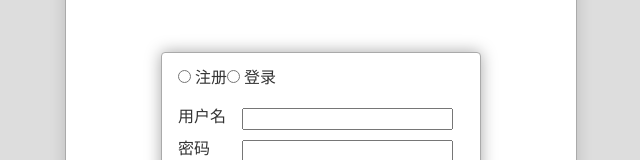
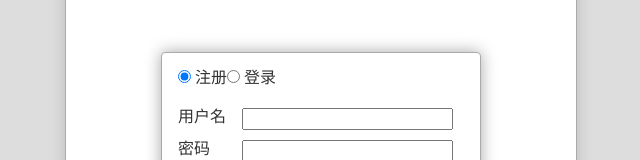
Before and after one commit to FrankYouGithub/react-todo-demo, a React (Create React App) app: page / in a window 1280 px wide. Shown: the part 218-378 px from the top of the page, without its empty margins (319-959 px from the left). Built offline with nearby package versions, Linux system fonts and the light colour scheme.

Commit message:
切换登录和注册

```diff
--- a/src/UserDialog.js
+++ b/src/UserDialog.js
@@ -2,13 +2,24 @@
 import './UserDialog.css';
 
 export default class UserDialog extends Component {
+    constructor(props){
+        super(props)
+        this.state = {
+            selected: 'signUp'
+        }
+    }
+    switch(e){
+        this.setState({
+            selected: e.target.value
+        })
+    }
     render(){
         return(
             <div className="UserDialog-Wrapper">
                 <div className="UserDialog">
-                    <nav>
-                        <input type="radio"/> 注册
-                        <input type="radio"/> 登录
+                    <nav onChange={this.switch.bind(this)}>
+                        <input type="radio" value="signUp" checked={this.state.selected === 'signUp'}/> 注册
+                        <input type="radio" value="signIn" checked={this.state.selected === 'signIn'}/> 登录
                     </nav>
                     <div className="panes">
                         <form className="signUp">
```
